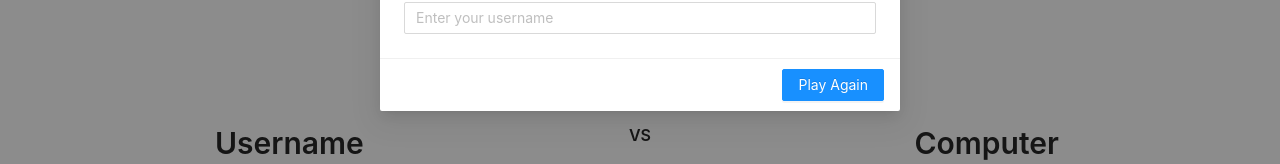
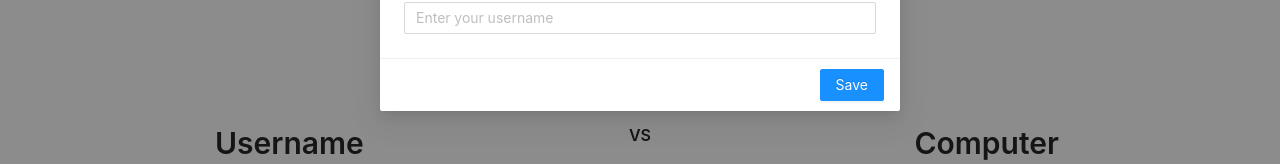
Before and after one commit to hamdi-ben-yaflah/rock-paper-scessior, a React (Create React App) app: page /solo in a window 1280 px wide. Shown: the part 177-341 px from the top of the page. Built offline with nearby package versions, Linux system fonts and the light colour scheme.

Commit message:
fix username popup test

```diff
--- a/src/components/UsernamePopup/UsernamePopup.tsx
+++ b/src/components/UsernamePopup/UsernamePopup.tsx
@@ -34,7 +34,7 @@ function UsernamePopup({ setUsername, isModalVisible }: UsernamePopupProps) {
           onClick={handleOk}
           data-cy="save-button"
         >
-          Play Again
+          Save
         </Button>,
       ]}
     >
```
Also changed, not shown: 1 other file (tests, documents, lock files or other folders).
